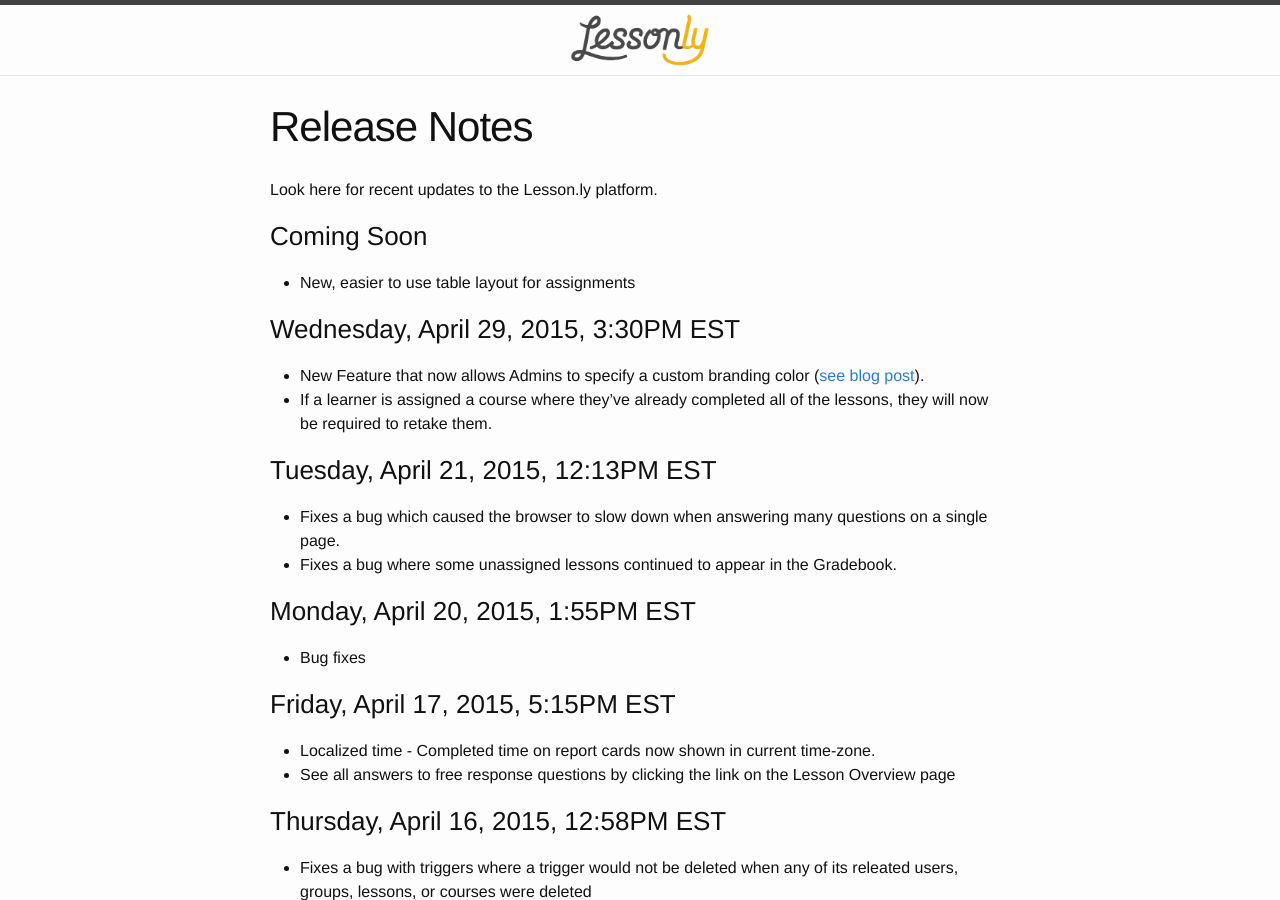
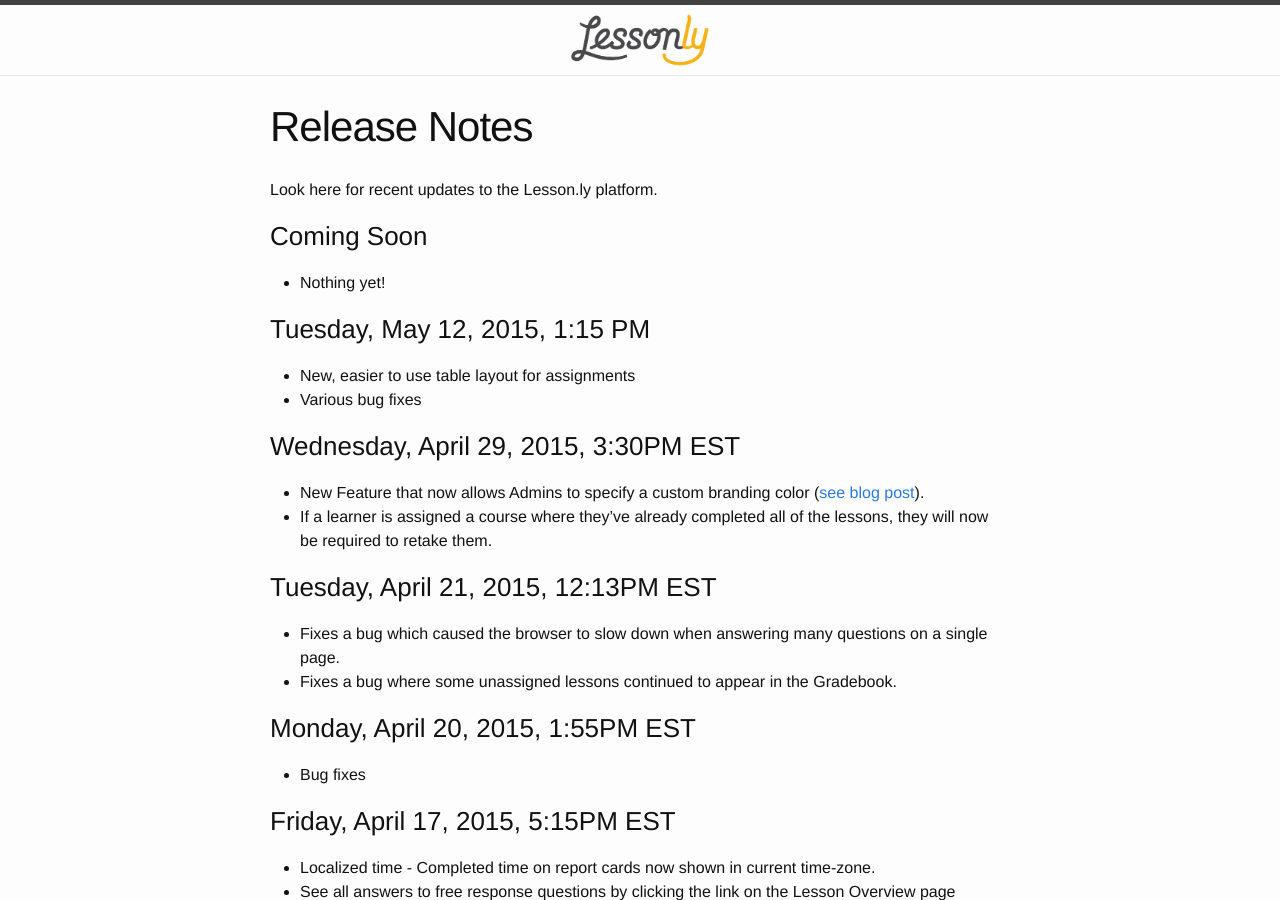
Before and after one commit to isabella232/lessonly.github.io, a Jekyll site: the page built from release-notes.md, in a window 1280 px wide and 900 px high. Built offline with Jekyll 4.4.1, drawn with Linux system fonts in a browser that asks for light colours.

Commit message:
New release

```diff
--- a/release-notes.md
+++ b/release-notes.md
@@ -8,7 +8,12 @@
 
 ### Coming Soon
 
+- Nothing yet!
+
+### Tuesday, May 12, 2015, 1:15 PM
+
 - New, easier to use table layout for assignments
+- Various bug fixes
 
 ### Wednesday, April 29, 2015, 3:30PM EST
 
```
